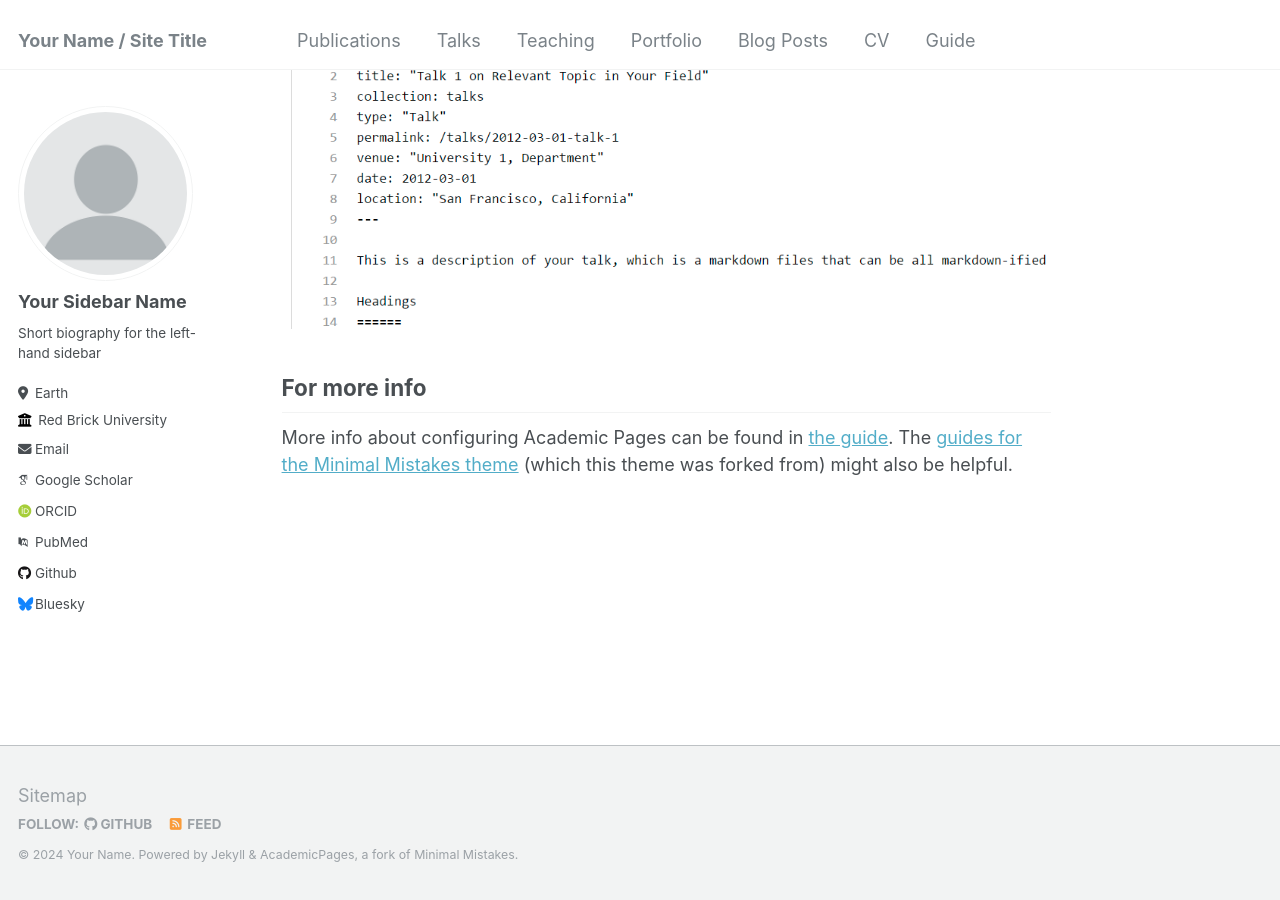
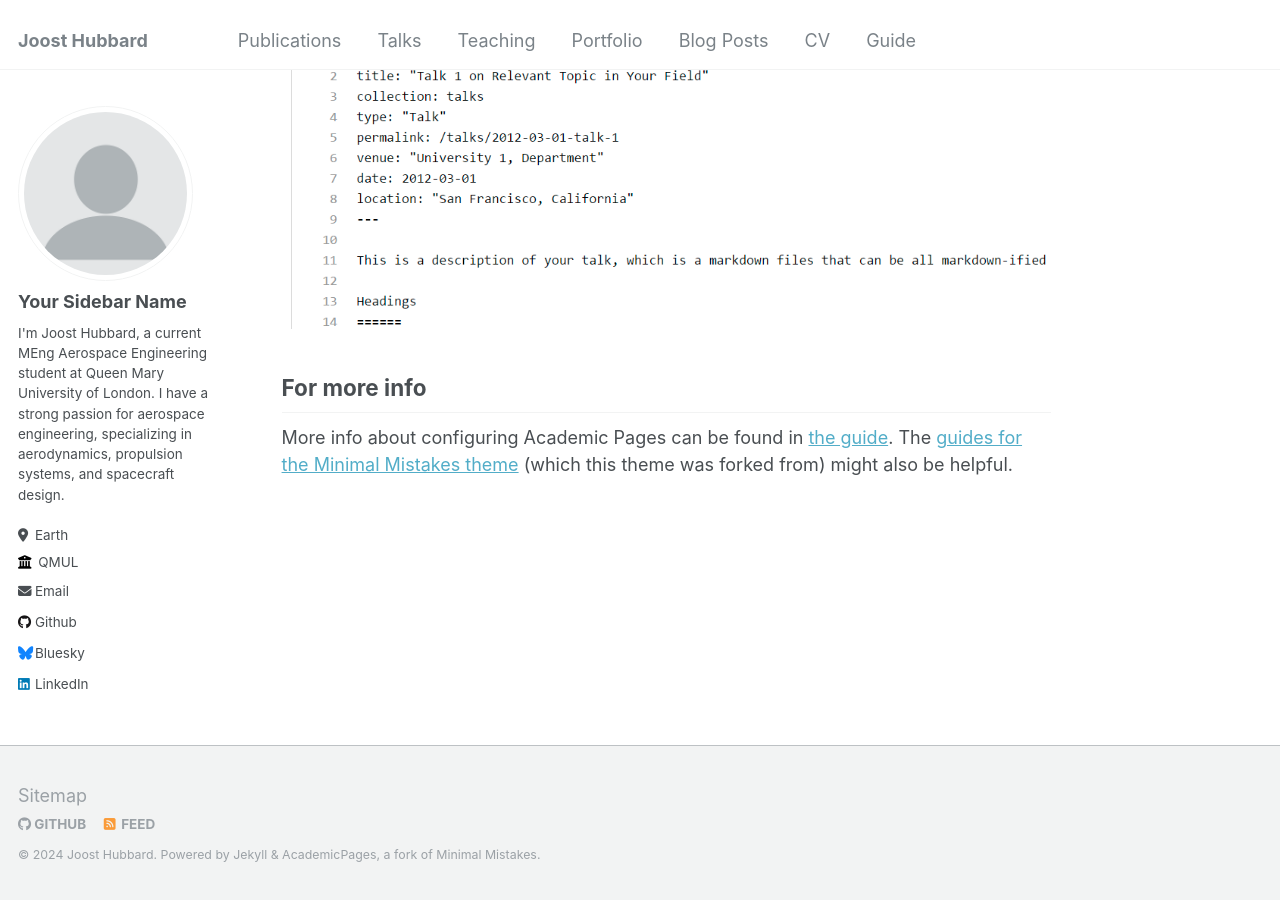
Before and after one commit to Joosty/Joosty..github.io, a Jekyll site: the page built from _pages/about.md, in a window 1280 px wide and 900 px high, scrolled down 2660 px. Built offline with Jekyll 4.4.1, drawn with Linux system fonts in a browser that asks for light colours; some web fonts are replaced.

Commit message:
Update _config.yml

```diff
--- a/_config.yml
+++ b/_config.yml
@@ -7,12 +7,12 @@
 # server process.
 
 # Basic Site Settings
-locale                   : "en-US"
-title                    : "Your Name / Site Title"
+locale                   : "en-UK"
+title                    : "Joost Hubbard"
 title_separator          : "-"
-name                     : &name "Your Name"
-description              : &description "personal description"
-url                      : https://academicpages.github.io # the base hostname & protocol for your site e.g. "https://mmistakes.github.io"
+name                     : &name "Joost Hubbard"
+description              : &description ""
+url                      : https://Joosty.github.io # the base hostname & protocol for your site e.g. "https://mmistakes.github.io"
 baseurl                  : "" # the subpath of your site, e.g. "/blog"
 repository               : "academicpages/academicpages.github.io"
 
@@ -24,28 +24,28 @@ author:
   avatar           : "profile.png"
   name             : "Your Sidebar Name"
   pronouns         : # example: "she/her"
-  bio              : "Short biography for the left-hand sidebar"
+  bio              : "I'm Joost Hubbard, a current MEng Aerospace Engineering student at Queen Mary University of London. I have a strong passion for aerospace engineering, specializing in aerodynamics, propulsion systems, and spacecraft design."
   location         : "Earth"
-  employer         : "Red Brick University"
+  employer         : "QMUL"
   uri              : # URL
-  email            : "none@example.org"
+  email            : "joosthubbard@gmail.com"
 
   # Academic websites
-  arxiv            : # URL - Update with the correct link to your profile
-  googlescholar    : "https://scholar.google.com/citations?user=PS_CX0AAAAAJ"
-  impactstory      : # URL
-  orcid            : "http://orcid.org/yourorcidurl"
-  semantic         : # URL
-  pubmed           : "https://www.ncbi.nlm.nih.gov/pubmed/?term=john+snow"
-  researchgate     : # URL
+  #arxiv            : # URL - Update with the correct link to your profile
+  #googlescholar    : "https://scholar.google.com/citations?user=PS_CX0AAAAAJ"
+  #impactstory      : # URL
+  #orcid            : "http://orcid.org/yourorcidurl"
+  #semantic         : # URL
+  #pubmed           : "https://www.ncbi.nlm.nih.gov/pubmed/?term=john+snow"
+  #researchgate     : # URL
 
   # Repositories and software development
-  bitbucket        : # Username - Update with your username on the site
-  codepen          : # Username
-  dribbble         : # Username
-  github           : "academicpages"
-  kaggle           : # Username
-  stackoverflow    : # User number or user number and name (i.e., use "1" or "1/jeff-atwood")
+  #bitbucket        : # Username - Update with your username on the site
+  #codepen          : # Username
+  #dribbble         : # Username
+  github           : "Joosty"
+  #kaggle           : # Username
+  #stackoverflow    : # User number or user number and name (i.e., use "1" or "1/jeff-atwood")
 
   # Social media
   bluesky          : "bsky.app" # Replace this with you Bluesky username
@@ -57,7 +57,7 @@ author:
   keybase          : # Username
   instagram        : # Username
   lastfm           : # Username
-  linkedin         : # Username
+  linkedin         : Joost Hubbard
   mastodon         : # URL
   medium           : # URL
   pinterest        : # Username
```
